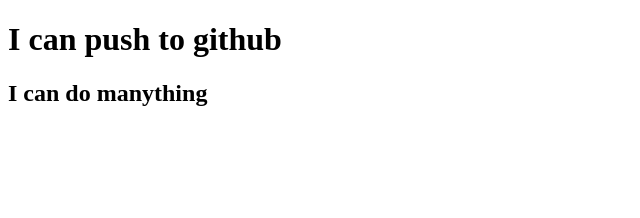
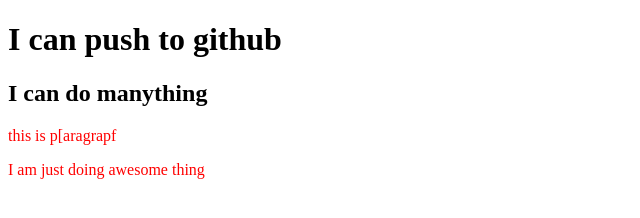
Before and after one commit to dipuorko/my-second-repo, a plain HTML site: page index.html in a window 1280 px wide. Shown: the whole page, without its empty margins (0-640 px from the left). Drawn offline with Linux system fonts and the light colour scheme.

Commit message:
styles added

```diff
--- a/index.html
+++ b/index.html
@@ -5,9 +5,12 @@
     <meta http-equiv="X-UA-Compatible" content="IE=edge">
     <meta name="viewport" content="width=device-width, initial-scale=1.0">
     <title>My second github repo</title>
+    <link rel="stylesheet" href="style.css">
 </head>
 <body>
     <h1>I can push to github</h1>
     <h2>I can do manything </h2>
+    <p>this is p[aragrapf</p>
+    <p>I am just doing awesome thing</p>
 </body>
 </html>
--- /dev/null
+++ b/style.css
@@ -0,0 +1,3 @@
+p{
+    color: red;
+}
```
